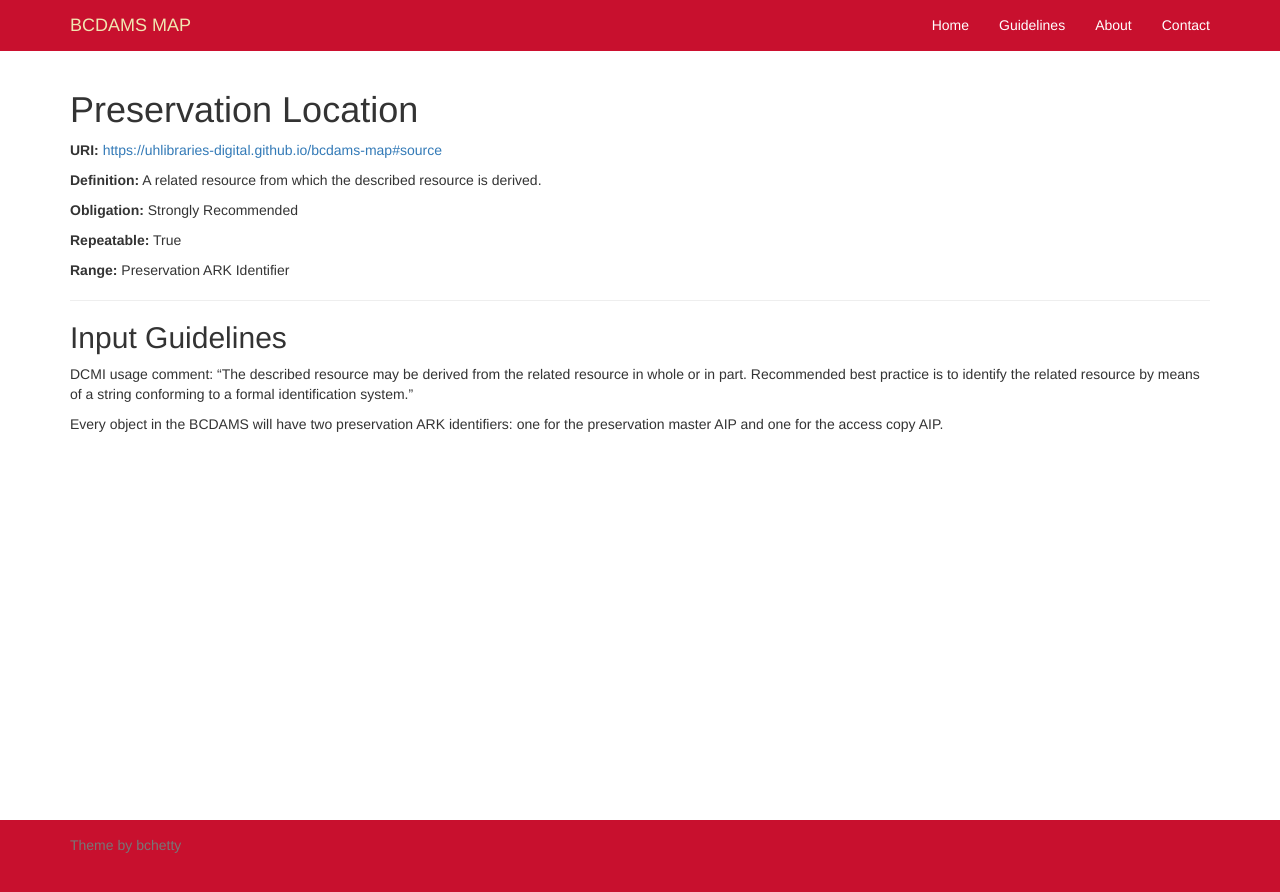
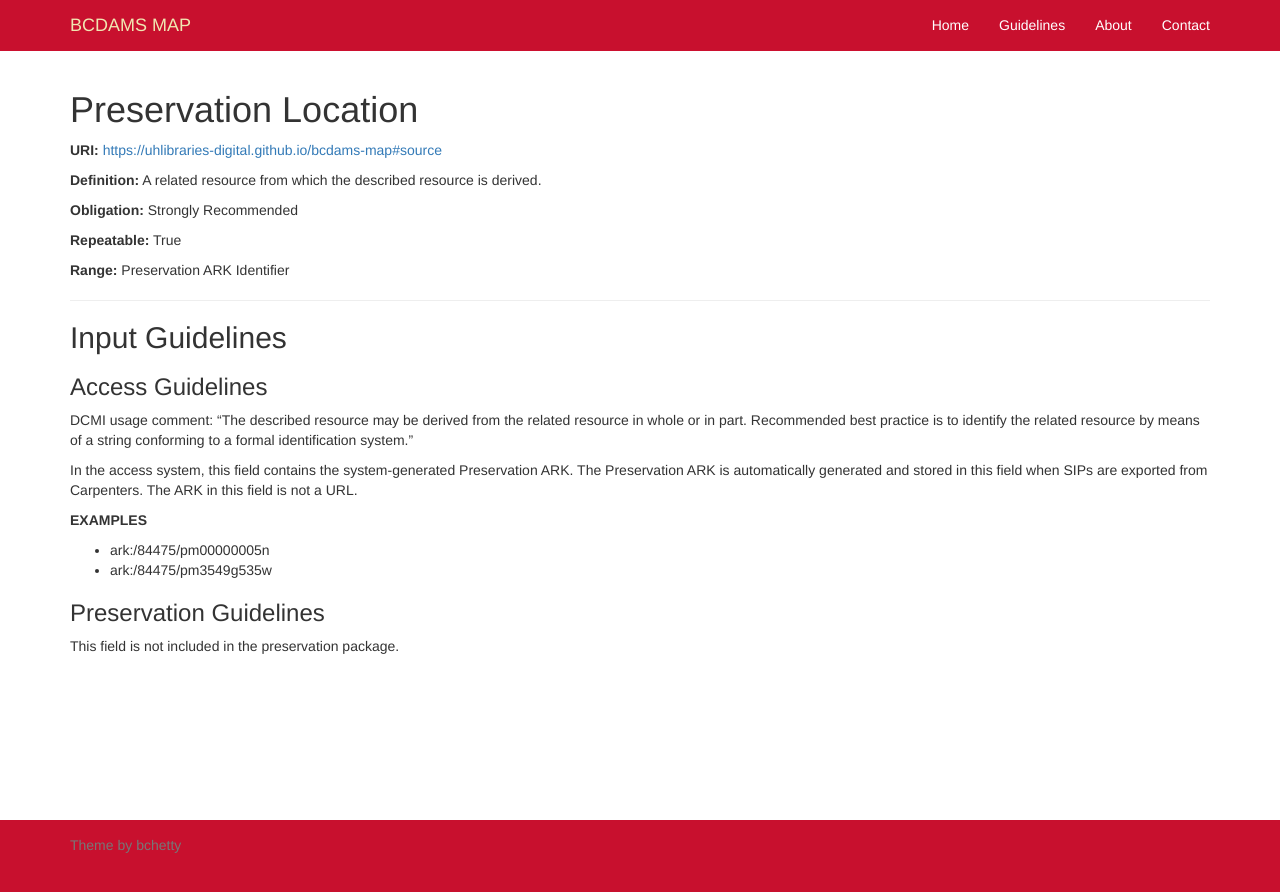
Before and after one commit to uhlibraries-digital/bcdams-map, a Jekyll site: the page built from guidelines/source.md, in a window 1280 px wide. Shown: the top 892 px of the page. Built offline with Jekyll 4.4.1, drawn with Linux system fonts in a browser that asks for light colours; nearby versions of some CDN libraries; comment, search, counter and statistics services are not loaded.

Commit message:
Update source.md

```diff
--- a/guidelines/source.md
+++ b/guidelines/source.md
@@ -7,6 +7,17 @@ comments: false
 
 {% include guidelines.md %}
 
+### Access Guidelines
+
 DCMI usage comment: "The described resource may be derived from the related resource in whole or in part. Recommended best practice is to identify the related resource by means of a string conforming to a formal identification system."
 
-Every object in the BCDAMS will have two preservation ARK identifiers: one for the preservation master AIP and one for the access copy AIP.
+In the access system, this field contains the system-generated Preservation ARK. The Preservation ARK is automatically generated and stored in this field when SIPs are exported from Carpenters. The ARK in this field is not a URL.
+
+__EXAMPLES__
+
+- ark:/84475/pm00000005n
+- ark:/84475/pm3549g535w
+
+### Preservation Guidelines
+
+This field is not included in the preservation package.
```
